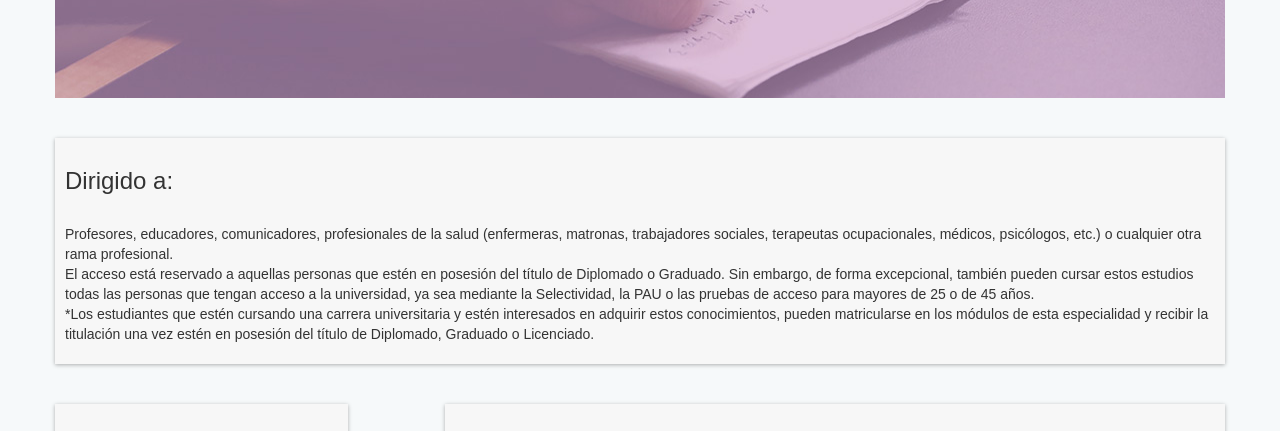
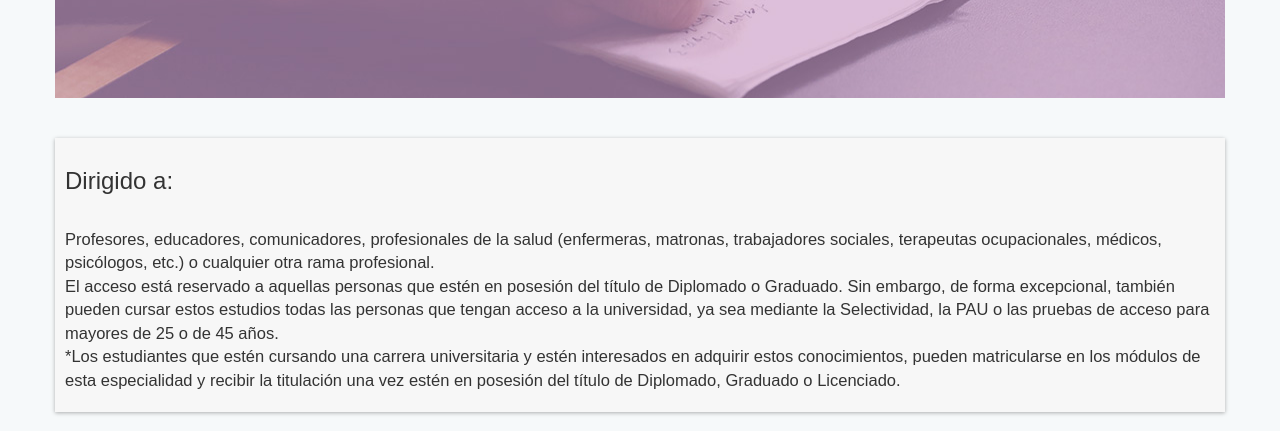
Before and after one commit to GCebria/PruebasUNED, a plain HTML site: page clinica.html in a window 1280 px wide. Shown: the part 300-731 px from the top of the page. Drawn offline with Linux system fonts and the light colour scheme.

Commit message:
tamanyo fuente

```diff
--- a/assets/css/custom.css
+++ b/assets/css/custom.css
@@ -78,6 +78,11 @@ labels.less:9
 }
 .row-m-max{
   margin-top : 80px
+}
+
+body {
+  font-family: "Verdana";
+  font-size: 150%;
 }
 
 .carousel-inner > .item > img {
@@ -181,6 +186,7 @@ body{
 }
 
 .boxshadow {
+  font-size: 110%;
     position: relative;
     -webkit-box-shadow:0 1px 4px rgba(0, 0, 0, 0.3), 0 0 0px rgba(0, 0, 0, 0.1) inset;
        -moz-box-shadow:0 1px 4px rgba(0, 0, 0, 0.3), 0 0 0px rgba(0, 0, 0, 0.1) inset;
```
